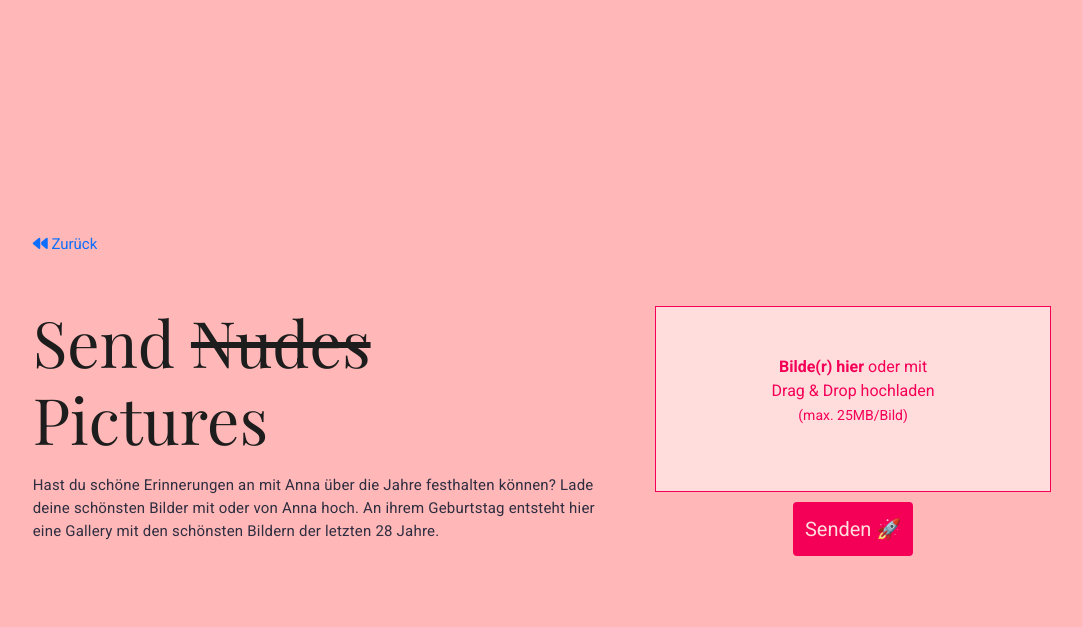
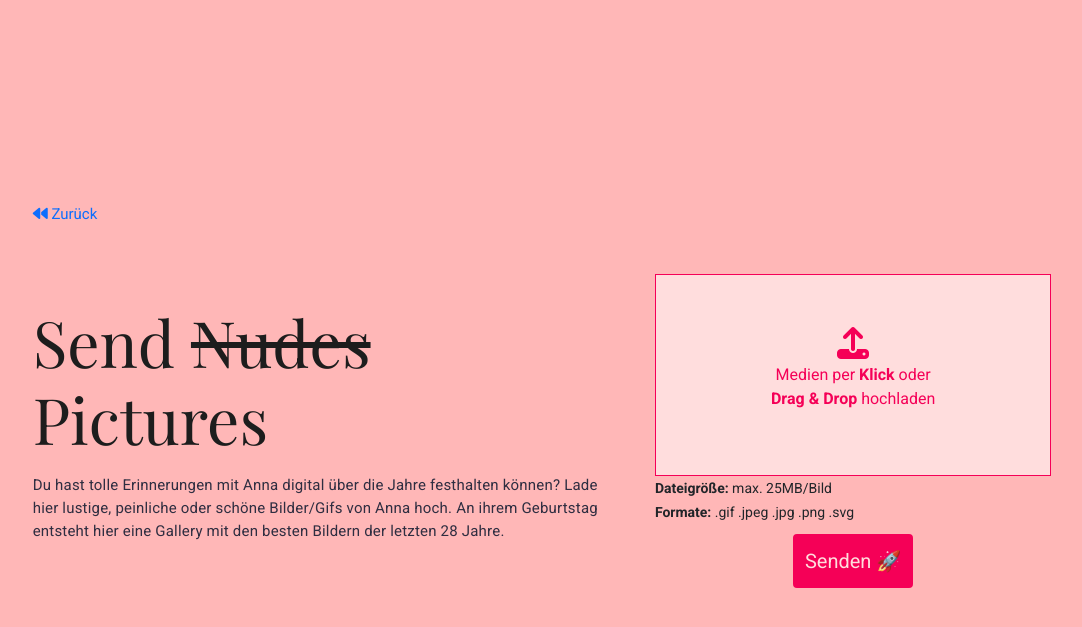
Before and after one commit to AJaeck/python-bday-app, a Flask app: page /send-pics in a window 1280 px wide. Shown: the top 627 px of the page, without its empty margins (98-1180 px from the left). Run offline with Flask 2, Linux system fonts and the light colour scheme; style sheets or scripts are compiled from the project's sources; some libraries are stand-ins or nearby versions.

Commit message:
hotfix pics form upload

```diff
--- a/app.py
+++ b/app.py
@@ -106,7 +106,7 @@ def send_pics():
             flash(f'{image_numbers} Bild wurde erfolgreich hochgeladen', 'success')
         else:
             flash('Es wurde kein Bild ausgewählt.', 'danger')
-    return render_template("send-pics.html", form=form)
+    return render_template("send-pics.html", form=form, extensions=ALLOWED_EXTENSIONS)
 
 @app.route('/send-wishes', methods=["GET", "POST"])
 def send_wishes():
--- a/static/styles/scss/_forms.scss
+++ b/static/styles/scss/_forms.scss
@@ -25,40 +25,21 @@ form {
     }
   }
 }
-/* Drag & Drop
-* Source: https://css-tricks.com/drag-and-drop-file-uploading/
-*/
-.box__file {
-  width: 0.1px;
-  height: 0.1px;
-  overflow: hidden;
-  position: absolute;
-  opacity: 0;
-  z-index: -1;
+/* Drag & Drop */
+.box {
+  position: relative;
+  &-file {
+    top: 0;
+    left: 0;
+    width: 100%;
+    height: 100%;
+    overflow: hidden;
+    position: absolute;
+    opacity: 0;
+    cursor: pointer;
+  }
 }
-.box__dragndrop,
-.box__uploading,
-.box__success,
-.box__error {
-  display: none;
-}
-.box.has-advanced-upload {
-  background-color: white;
-  outline: 2px dashed black;
-  outline-offset: -10px;
-}
-.box.has-advanced-upload .box__dragndrop {
-  display: inline;
-}
-.box.is-dragover {
-  background-color: grey;
-}
-.box.is-uploading .box__input {
-  visibility: none;
-}
-.box.is-uploading .box__uploading {
-  display: block;
-}
+
 /* Breakpoints */
 // X-Small devices (portrait phones, less than 576px)
 @media (max-width: 575.98px) {
--- a/templates/send-pics.html
+++ b/templates/send-pics.html
@@ -36,16 +36,16 @@
       <div class="col-lg-7 text-center text-lg-start">
         <h1>Send <del>Nudes</del> Pictures</h1>
         <p class="py-2">
-          Hast du schöne Erinnerungen an mit Anna über die Jahre festhalten können? Lade deine schönsten Bilder mit oder von Anna hoch. An ihrem Geburtstag
-          entsteht hier eine Gallery mit den schönsten Bildern der letzten 28 Jahre.
+          Du hast tolle Erinnerungen mit Anna digital über die Jahre festhalten können? Lade hier lustige, peinliche oder schöne Bilder/Gifs von Anna hoch. An
+          ihrem Geburtstag entsteht hier eine Gallery mit den besten Bildern der letzten 28 Jahre.
         </p>
       </div>
       <div class="col-md-10 mx-auto col-lg-5">
-        <form class="needs-validation box text-center" enctype="multipart/form-data" method="POST" action="/send-pics" novalidate>
+        <form id="" class="needs-validation box text-center" enctype="multipart/form-data" method="POST" action="/send-pics" novalidate>
           {{ form.csrf_token }}
-          <div id="box" class="p-4 p-md-5" style="border: 1px solid #f50057; background-color: #ffdddd">
+          <div id="box" class="p-4 p-md-5 box" style="border: 1px solid #f50057; background-color: #ffdddd">
             <input
-              class="box__file"
+              class="box-file"
               type="file"
               name="file"
               id="input"
@@ -56,24 +56,25 @@
               aria-label="file example"
             />
             <label for="file"
-              ><strong id="fileSelect" class="link-slider" style="cursor: pointer">Bilde(r) hier</strong> oder mit<br />
-              Drag & Drop hochladen<br />
-              <small>(max. 25MB/Bild)</small>
+              ><i class="fas fa-upload fa-2x py-1"></i><br /><span id="fileSelect"
+                >Medien per <strong>Klick</strong> oder<br /><strong>Drag & Drop</strong> hochladen</span
+              >
             </label>
-            <div class="invalid-feedback">Example invalid form file feedback</div>
             <div id="fileList" class="text-start p-0">
               <p></p>
             </div>
-            <div class="box__uploading">Uploading…</div>
-            <div class="box__success">Done!</div>
-            <div class="box__error">Error! <span></span></div>
           </div>
-          <button class="box__button btn btn-custom btn-custom__reverse" type="submit">Senden 🚀</button>
+          <div class="text-start">
+            <small><strong>Dateigröße:</strong> max. 25MB/Bild</small>
+          </div>
+          <div class="text-start">
+            <small><strong>Formate:</strong>{% for ext in extensions %} .{{ ext }}{% endfor %}</small>
+          </div>
+          <button class="btn btn-custom btn-custom__reverse" type="submit">Senden 🚀</button>
         </form>
       </div>
     </div>
   </div>
-  <script src="https://code.jquery.com/jquery-3.6.0.min.js" integrity="sha256-/xUj+3OJU5yExlq6GSYGSHk7tPXikynS7ogEvDej/m4=" crossorigin="anonymous"></script>
   <script>
     const fileSelect = document.getElementById("fileSelect"),
       fileElem = document.getElementById("input"),
@@ -134,32 +135,6 @@
         }
       }
     }
-
-    var box;
-    box = document.getElementById("box");
-    box.addEventListener("dragenter", dragenter, false);
-    box.addEventListener("dragover", dragover, false);
-    box.addEventListener("drop", drop, false);
-    function dragenter(e) {
-      e.stopPropagation();
-      e.preventDefault();
-      console.log("dragendter");
-    }
-    function dragover(e) {
-      e.stopPropagation();
-      e.preventDefault();
-      console.log("dragover");
-    }
-    function drop(e) {
-      e.stopPropagation();
-      e.preventDefault();
-
-      var dt = e.dataTransfer;
-      var files = dt.files;
-
-      handleFiles(files);
-      console.log(files);
-    }
   </script>
 </body>
 {% endblock %}
```
